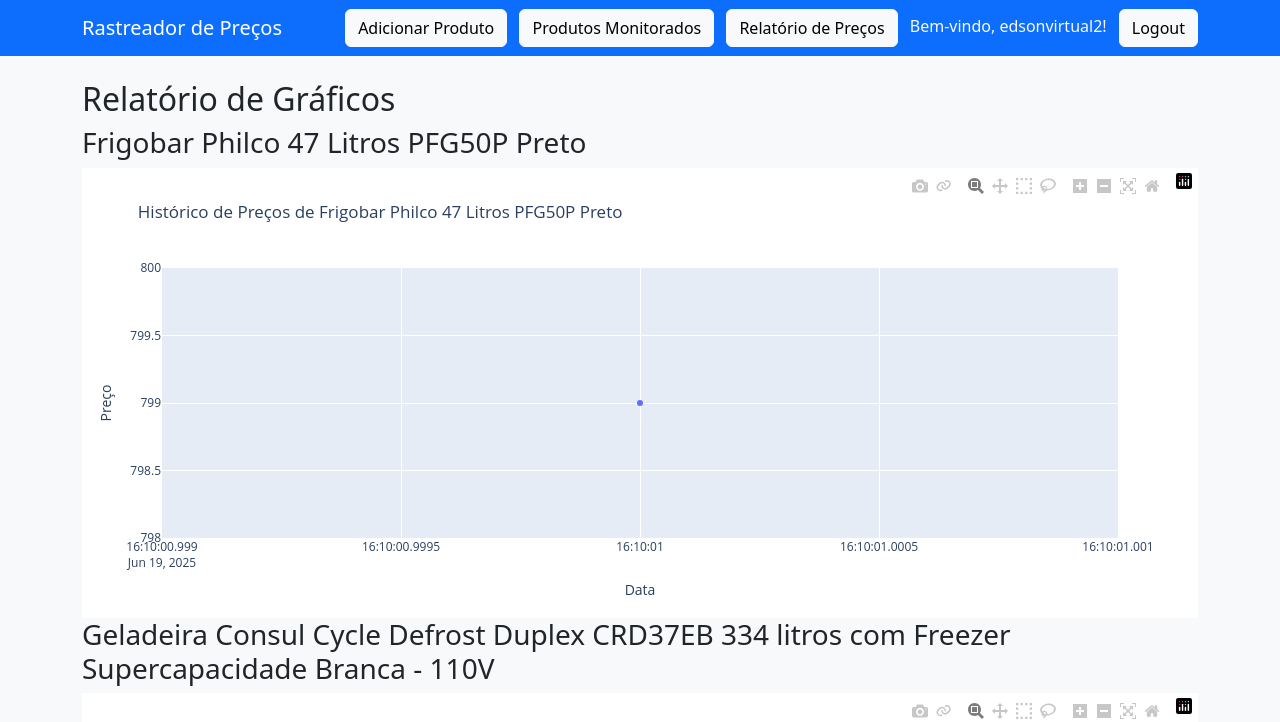
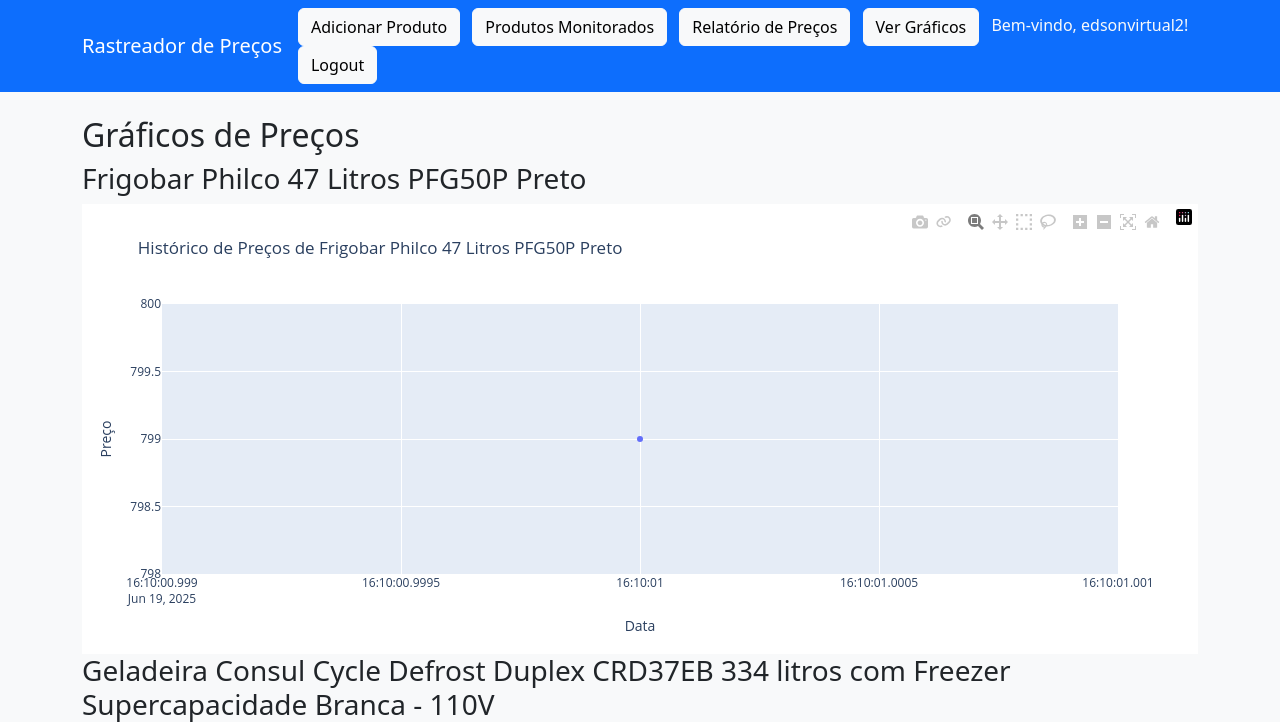
Before and after one commit to Astrx01/RAD-Americanas, a Flask app: page /graficos in a window 1280 px wide. Shown: the top 722 px of the page. Run offline with Flask 3, Linux system fonts and the light colour scheme; a user stored in the database is signed in; data comes from the database, SQL or seed files in the repository; both versions use the stored data as it was after the commit; some libraries are stand-ins or nearby versions.

Commit message:
tela de graficos feita

```diff
--- a/templates/base.html
+++ b/templates/base.html
@@ -13,6 +13,7 @@
                 <a class="btn btn-light me-2" href="{{ url_for('adicionar_produto') }}">Adicionar Produto</a>
                 <a class="btn btn-light me-2" href="{{ url_for('listar_produtos') }}">Produtos Monitorados</a>
                 <a class="btn btn-light me-2" href="{{ url_for('relatorio') }}">Relatório de Preços</a>
+                <a class="btn btn-light me-2" href="{{ url_for('graficos') }}">Ver Gráficos</a>
 
 
                 {% if session['username'] %}
--- a/templates/graficos.html
+++ b/templates/graficos.html
@@ -1,7 +1,7 @@
 {% extends 'base.html' %}
 
 {% block content %}
-    <h2>Relatório de Gráficos</h2>
+    <h2>Gráficos de Preços</h2>
     {% if graficos_html %}
         {% for nome, grafico in graficos_html.items() %}
             <h3>{{ nome }}</h3>
```
Also changed, not shown: db/precos.db.
